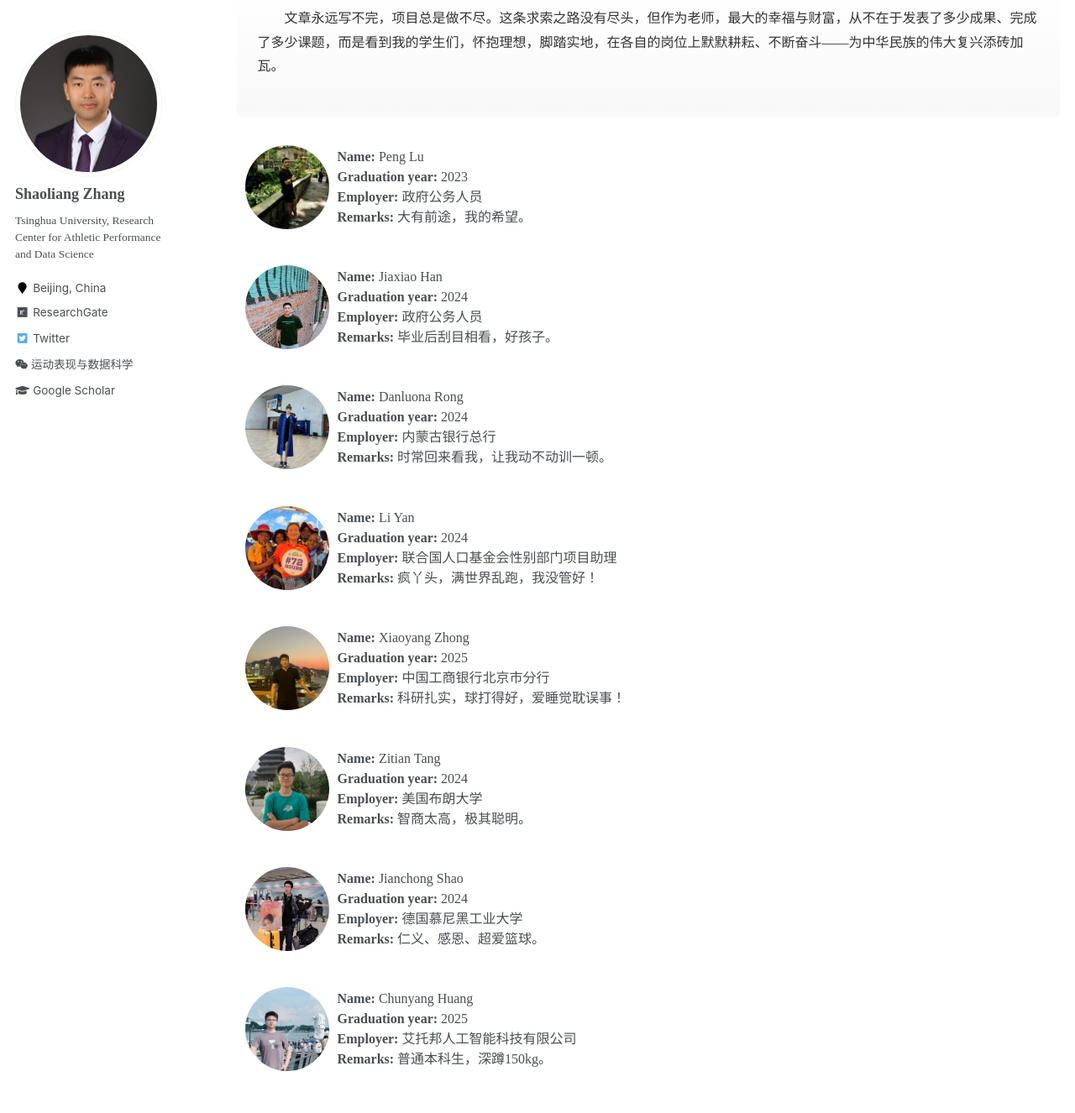
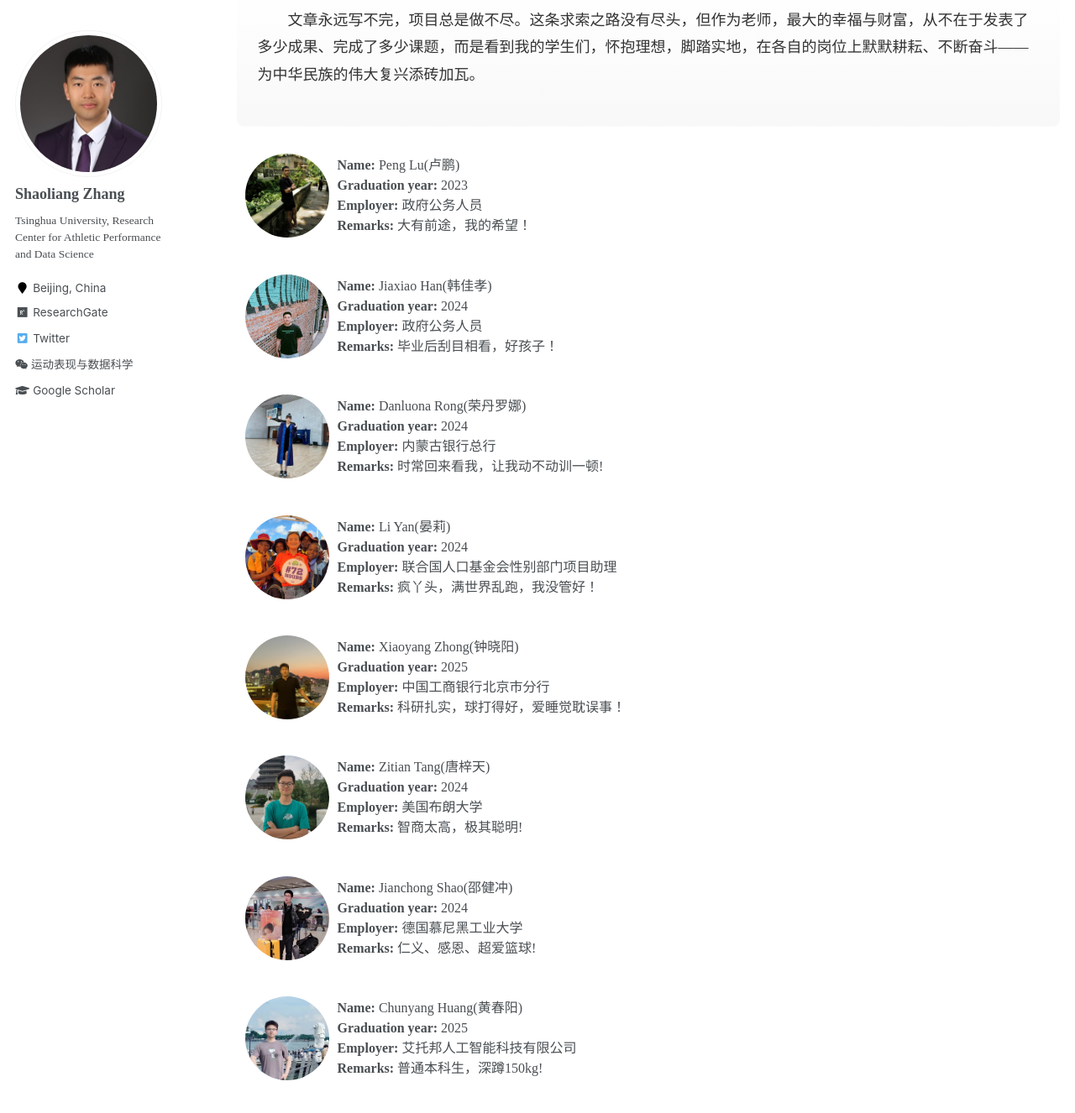
Before and after one commit to sportssuper/ZSL, a Jekyll site: the page built from _pages/graduates.md, in a window 1280 px wide and 1400 px high, scrolled down 197 px. Shown: the top 1326 px of the window at 84% size. Built offline with Jekyll 4.4.1, drawn with Linux system fonts in a browser that asks for light colours; a script that is not in the unit is left out.

Commit message:
Update graduates.md

```diff
--- a/_pages/graduates.md
+++ b/_pages/graduates.md
@@ -22,7 +22,7 @@ author_profile: true
 
 # 学生培养
 
-<div style="position: relative; padding: 25px; background: linear-gradient(to bottom, #fff, #f8f8f8); border-radius: 8px; font-family: 'Times New Roman', Times, serif; color: #333; line-height: 1.8; box-shadow: 0 1px 1px rgba(0,0,0,0.02);font-size: 16px;">
+<div style="position: relative; padding: 25px; background: linear-gradient(to bottom, #fff, #f8f8f8); border-radius: 8px; font-family: 'Times New Roman', Times, serif; color: #333; line-height: 1.8; box-shadow: 0 1px 1px rgba(0,0,0,0.02);font-size: 18px;">
   <p style="margin: 0 0 20px 0; text-indent: 2em;">
     文章永远写不完，项目总是做不尽。这条求索之路没有尽头，但作为老师，最大的幸福与财富，从不在于发表了多少成果、完成了多少课题，而是看到我的学生们，怀抱理想，脚踏实地，在各自的岗位上默默耕耘、不断奋斗——为中华民族的伟大复兴添砖加瓦。
   </p>
@@ -44,10 +44,10 @@ author_profile: true
   <!-- lp-->
   <div style="flex-grow: 1;">
     <p style="margin: 0; line-height: 1.5;font-size: 16px;">
-      <strong>Name: </strong>Peng Lu<br>
+      <strong>Name: </strong>Peng Lu(卢鹏)<br>
       <strong>Graduation year: </strong>2023<br>
       <strong>Employer: </strong>政府公务人员<br>
-      <strong>Remarks: </strong>大有前途，我的希望。
+      <strong>Remarks: </strong>大有前途，我的希望！
     </p>
   </div>
 </div>
@@ -62,10 +62,10 @@ author_profile: true
   <!-- hjx-->
   <div style="flex-grow: 1;">
     <p style="margin: 0; line-height: 1.5;font-size: 16px;">
-      <strong>Name: </strong>Jiaxiao Han<br>
+      <strong>Name: </strong>Jiaxiao Han(韩佳孝)<br>
       <strong>Graduation year: </strong>2024<br>
       <strong>Employer: </strong>政府公务人员<br>
-      <strong>Remarks: </strong>毕业后刮目相看，好孩子。
+      <strong>Remarks: </strong>毕业后刮目相看，好孩子！
     </p>
   </div>
 </div>
@@ -81,10 +81,10 @@ author_profile: true
   <!-- Danluona Rong-->
   <div style="flex-grow: 1;">
     <p style="margin: 0; line-height: 1.5;font-size: 16px;">
-      <strong>Name: </strong>Danluona Rong<br>
+      <strong>Name: </strong>Danluona Rong(荣丹罗娜)<br>
       <strong>Graduation year: </strong>2024<br>
       <strong>Employer: </strong>内蒙古银行总行<br>
-      <strong>Remarks: </strong>时常回来看我，让我动不动训一顿。
+      <strong>Remarks: </strong>时常回来看我，让我动不动训一顿!
     </p>
   </div>
 </div>
@@ -100,7 +100,7 @@ author_profile: true
   <!-- Li Yan-->
   <div style="flex-grow: 1;">
     <p style="margin: 0; line-height: 1.5;font-size: 16px;">
-      <strong>Name: </strong>Li Yan<br>
+      <strong>Name: </strong>Li Yan(晏莉)<br>
       <strong>Graduation year: </strong>2024<br>
       <strong>Employer: </strong>联合国人口基金会性别部门项目助理<br>
       <strong>Remarks: </strong>疯丫头，满世界乱跑，我没管好！
@@ -120,7 +120,7 @@ author_profile: true
   <!-- Xiaoyang Zhong-->
   <div style="flex-grow: 1;">
     <p style="margin: 0; line-height: 1.5;font-size: 16px;">
-      <strong>Name: </strong>Xiaoyang Zhong<br>
+      <strong>Name: </strong>Xiaoyang Zhong(钟晓阳)<br>
       <strong>Graduation year: </strong>2025<br>
       <strong>Employer: </strong>中国工商银行北京市分行<br>
       <strong>Remarks: </strong>科研扎实，球打得好，爱睡觉耽误事！
@@ -139,10 +139,10 @@ author_profile: true
   <!-- tzt-->
   <div style="flex-grow: 1;">
     <p style="margin: 0; line-height: 1.5;font-size: 16px;">
-      <strong>Name: </strong>Zitian Tang<br>
+      <strong>Name: </strong>Zitian Tang(唐梓天)<br>
       <strong>Graduation year: </strong>2024<br>
       <strong>Employer: </strong>美国布朗大学<br>
-      <strong>Remarks: </strong>智商太高，极其聪明。
+      <strong>Remarks: </strong>智商太高，极其聪明!
     </p>
   </div>
 </div>
@@ -158,10 +158,10 @@ author_profile: true
   <!-- tzt-->
   <div style="flex-grow: 1;">
     <p style="margin: 0; line-height: 1.5;font-size: 16px;">
-      <strong>Name: </strong>Jianchong Shao<br>
+      <strong>Name: </strong>Jianchong Shao(邵健冲)<br>
       <strong>Graduation year: </strong>2024<br>
       <strong>Employer: </strong>德国慕尼黑工业大学<br>
-      <strong>Remarks: </strong>仁义、感恩、超爱篮球。
+      <strong>Remarks: </strong>仁义、感恩、超爱篮球!
     </p>
   </div>
 </div>
@@ -178,10 +178,10 @@ author_profile: true
   <!-- cyh-->
   <div style="flex-grow: 1;">
     <p style="margin: 0; line-height: 1.5;font-size: 16px;">
-      <strong>Name: </strong>Chunyang Huang<br>
+      <strong>Name: </strong>Chunyang Huang(黄春阳)<br>
       <strong>Graduation year: </strong>2025<br>
       <strong>Employer: </strong>艾托邦人工智能科技有限公司<br>
-      <strong>Remarks: </strong>普通本科生，深蹲150kg。
+      <strong>Remarks: </strong>普通本科生，深蹲150kg!
     </p>
   </div>
 </div>
```
